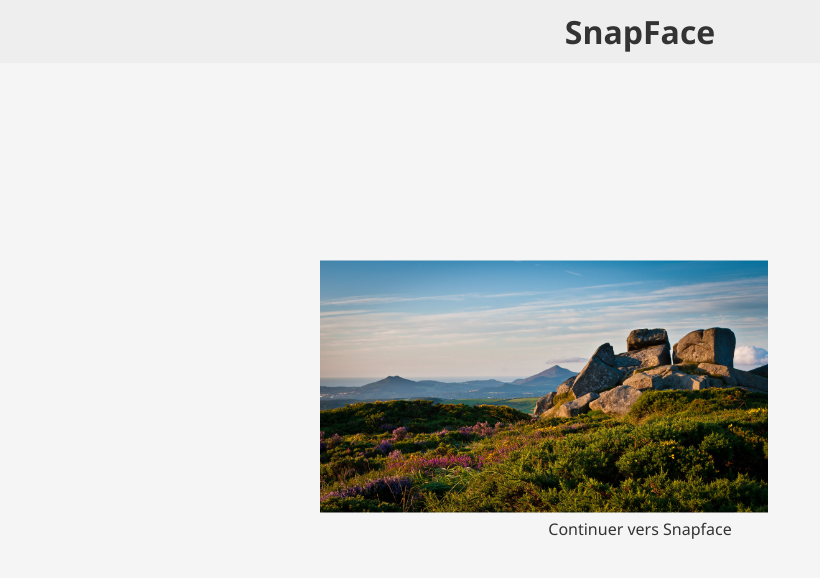
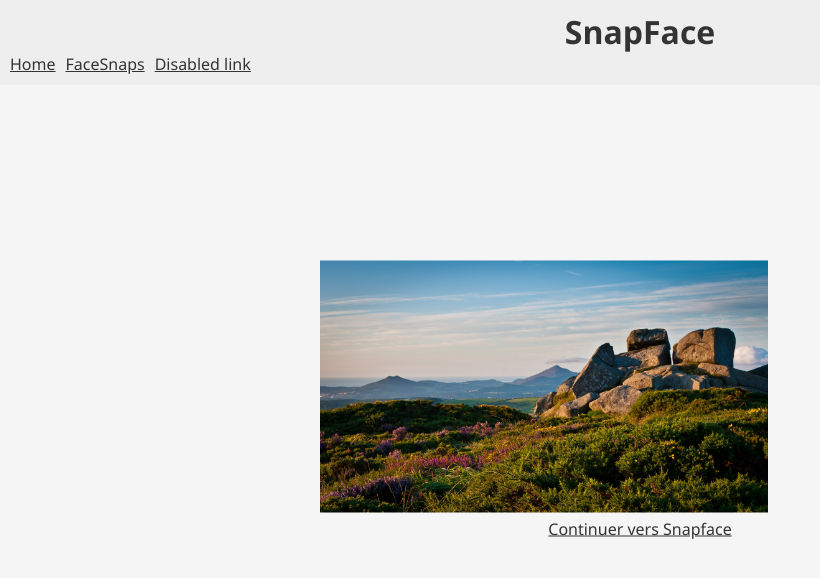
Before and after one commit to NdekoCode/angular-discovery, an Angular app: page / in a window 1280 px wide. Shown: the top 578 px of the page, without its empty margins (0-820 px from the left). Built offline with nearby package versions, Linux system fonts and the light colour scheme.

Commit message:
refactor: [routing: start] add book service in snap

```diff
--- a/src/app/app-routing.module.ts
+++ b/src/app/app-routing.module.ts
@@ -1,6 +1,7 @@
 import { NgModule } from '@angular/core';
 import { RouterModule, Routes } from '@angular/router';
 import { FaceSnapListComponent } from './face-snap-list/face-snap-list.component';
+import { FaceSnapComponent } from './face-snap/face-snap.component';
 import { LandingPageComponent } from './landing-page/landing-page.component';
 const routes: Routes = [
   {
@@ -12,6 +13,11 @@ const routes: Routes = [
     // pathMatch: 'full',
     component: LandingPageComponent,
   },
+  {
+    path: 'facesnap',
+    // pathMatch: 'full',
+    component: FaceSnapComponent,
+  },
 ];
 @NgModule({
   imports: [RouterModule.forRoot(routes)],
--- a/src/app/app.component.ts
+++ b/src/app/app.component.ts
@@ -1,11 +1,13 @@
 import { Component, OnInit } from '@angular/core';
 import { faceSnapsData } from 'src/utils/constants';
 import { FaceSnap } from './models/face-snap.model';
+import { BookService } from './services/book-service.service';
 
 @Component({
   selector: 'app-root',
   templateUrl: './app.component.html',
   styleUrls: ['./app.component.scss'],
+  providers: [BookService],
 })
 export class AppComponent implements OnInit {
   snap!: FaceSnap;
@@ -13,9 +15,11 @@ export class AppComponent implements OnInit {
   secondSnap!: FaceSnap;
   thirdSnap!: FaceSnap;
   typeSnap!: string;
-
+  constructor(private _bookService: BookService) {}
   ngOnInit(): void {
     this.typeSnap = 'Photos';
     this.faceSnaps = faceSnapsData;
+
+    console.log(this._bookService.getBooks());
   }
 }
--- a/src/app/app.module.ts
+++ b/src/app/app.module.ts
@@ -7,10 +7,10 @@ import { AppRoutingModule } from './app-routing.module';
 import { AppComponent } from './app.component';
 import { CardBodyComponent } from './card-body/card-body.component';
 import { CardFooterComponent } from './card-footer/card-footer.component';
+import { FaceSnapListComponent } from './face-snap-list/face-snap-list.component';
 import { FaceSnapComponent } from './face-snap/face-snap.component';
+import { HeaderComponent } from './header/header.component';
 import { ImageSnapComponent } from './image-snap/image-snap.component';
-import { FaceSnapListComponent } from './face-snap-list/face-snap-list.component';
-import { HeaderComponent } from './header/header.component';
 import { LandingPageComponent } from './landing-page/landing-page.component';
 
 @NgModule({
--- a/src/app/header/header.component.html
+++ b/src/app/header/header.component.html
@@ -1,3 +1,16 @@
 <header>
     <h1>SnapFace</h1>
+    <nav>
+        <ul class="nav justify-content-center  ">
+            <li class="nav-item">
+                <a class="nav-link active" routerLink="/" aria-current="page">Home</a>
+            </li>
+            <li class="nav-item">
+                <a class="nav-link" routerLink="/facesnaps">FaceSnaps</a>
+            </li>
+            <li class="nav-item">
+                <a class="nav-link disabled" href="#">Disabled link</a>
+            </li>
+        </ul>
+    </nav>
 </header>
--- a/src/app/header/header.component.scss
+++ b/src/app/header/header.component.scss
@@ -4,3 +4,8 @@ header {
     margin-bottom   : 20px;
     padding         : 10px;
 }
+
+.nav {
+    display: flex;
+    gap    : 10px;
+}
--- a/src/app/landing-page/landing-page.component.html
+++ b/src/app/landing-page/landing-page.component.html
@@ -1,6 +1,6 @@
 <div class="landing-block">
     <img src= '/assets/images/mountain.jpg' alt="Snapface logo">
     <div class="landing-links">
-      <a>Continuer vers Snapface</a>
+      <a routerLink="/facesnaps">Continuer vers Snapface</a>
     </div>
   </div>
--- a/src/app/landing-page/landing-page.component.ts
+++ b/src/app/landing-page/landing-page.component.ts
@@ -1,10 +1,12 @@
 import { Component } from '@angular/core';
+import { BookService } from '../services/book-service.service';
 
 @Component({
   selector: 'app-landing-page',
   templateUrl: './landing-page.component.html',
-  styleUrls: ['./landing-page.component.scss']
+  styleUrls: ['./landing-page.component.scss'],
+  providers: [BookService],
 })
 export class LandingPageComponent {
-
+  constructor(private _bookService: BookService) {}
 }
--- /dev/null
+++ b/src/app/services/book-service.service.ts
@@ -0,0 +1,49 @@
+import { Injectable } from '@angular/core';
+@Injectable()
+export class BookService {
+  books = [
+    {
+      author: 'Chinua Achebe',
+      country: 'Nigeria',
+      imageLink: 'images/things-fall-apart.jpg',
+      language: 'English',
+      link: 'https://en.wikipedia.org/wiki/Things_Fall_Apart\n',
+      pages: 209,
+      title: 'Things Fall Apart',
+      year: 1958,
+    },
+    {
+      author: 'Hans Christian Andersen',
+      country: 'Denmark',
+      imageLink: 'images/fairy-tales.jpg',
+      language: 'Danish',
+      link: 'https://en.wikipedia.org/wiki/Fairy_Tales_Told_for_Children._First_Collection.\n',
+      pages: 784,
+      title: 'Fairy tales',
+      year: 1836,
+    },
+    {
+      author: 'Dante Alighieri',
+      country: 'Italy',
+      imageLink: 'images/the-divine-comedy.jpg',
+      language: 'Italian',
+      link: 'https://en.wikipedia.org/wiki/Divine_Comedy\n',
+      pages: 928,
+      title: 'The Divine Comedy',
+      year: 1315,
+    },
+    {
+      author: 'Unknown',
+      country: 'Sumer and Akkadian Empire',
+      imageLink: 'images/the-epic-of-gilgamesh.jpg',
+      language: 'Akkadian',
+      link: 'https://en.wikipedia.org/wiki/Epic_of_Gilgamesh\n',
+      pages: 160,
+      title: 'The Epic Of Gilgamesh',
+      year: -1700,
+    },
+  ];
+  getBooks() {
+    return this.books;
+  }
+}
--- a/src/styles.scss
+++ b/src/styles.scss
@@ -51,3 +51,8 @@ button {
     box-shadow      : 0 0 15px rgba(0, 0, 0, 0.1);
     background-color: transparent;
 }
+
+ul,
+ol {
+    list-style: none;
+}
```
